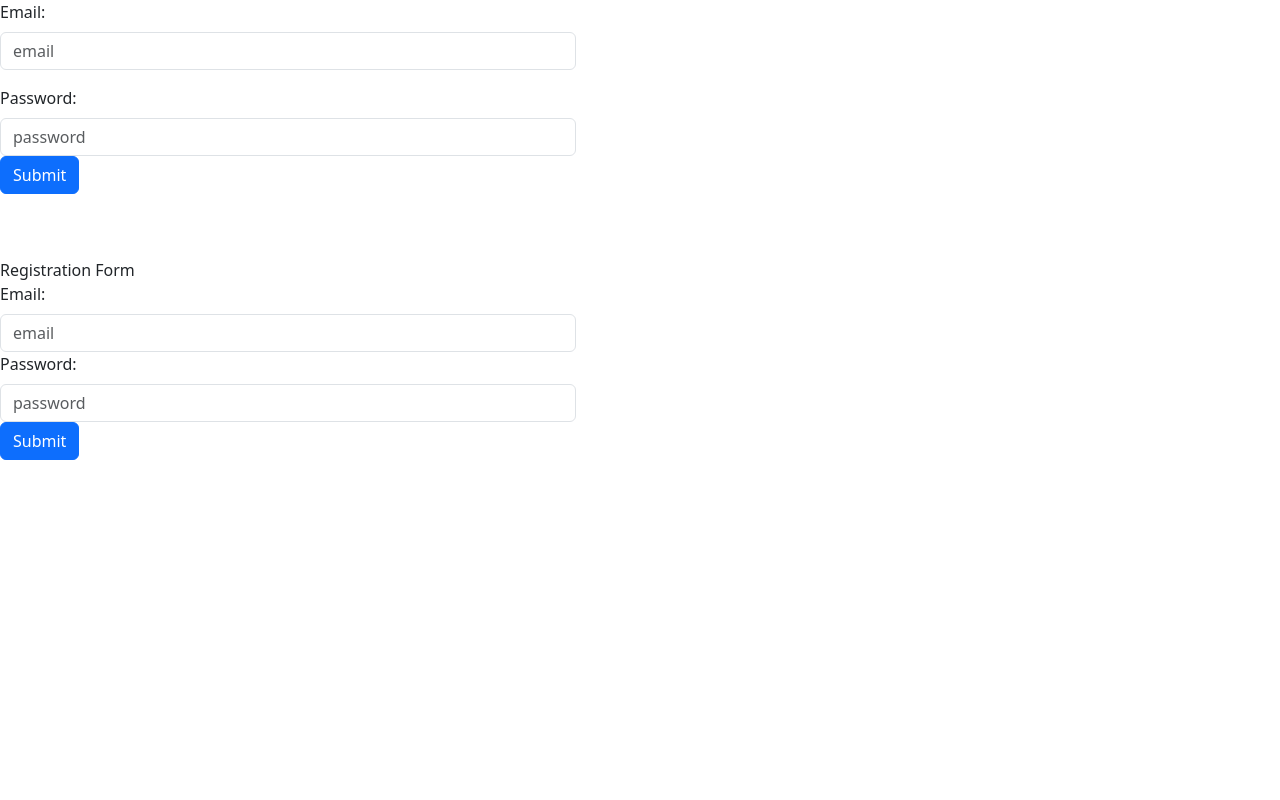
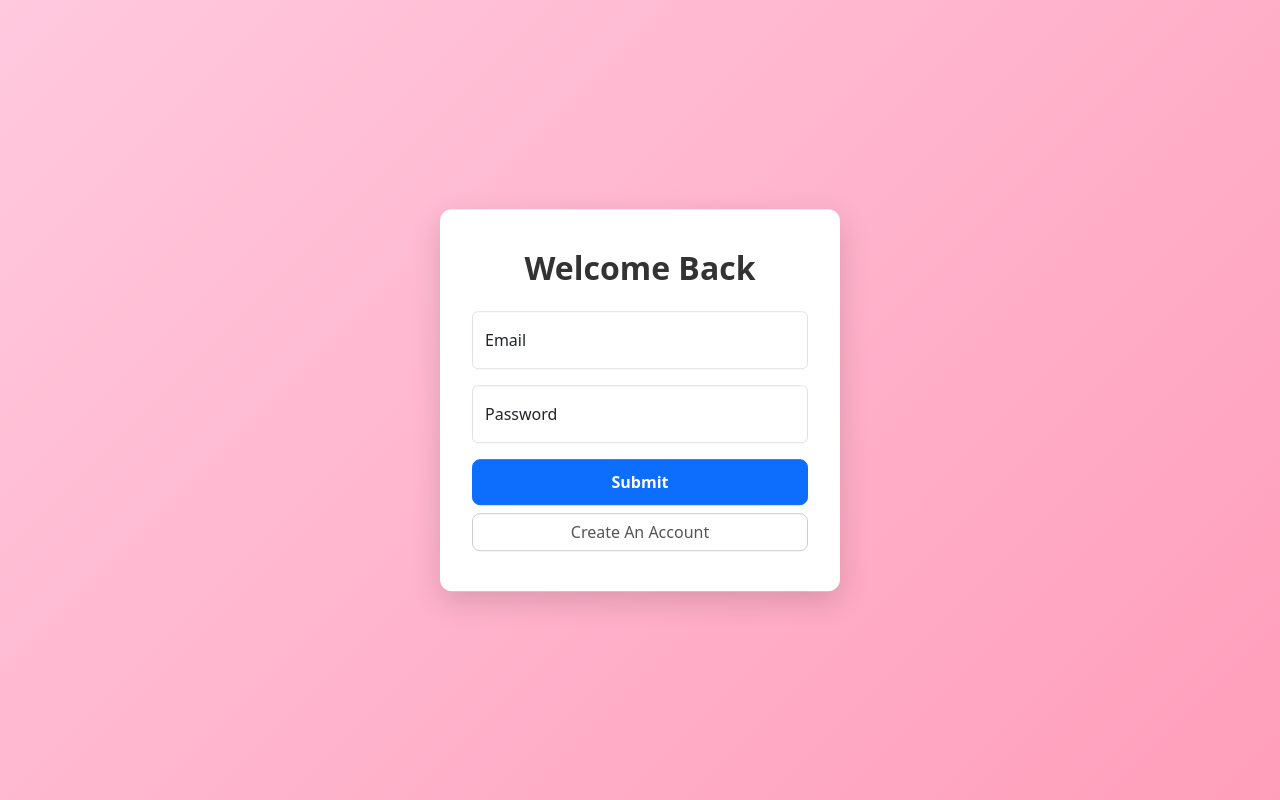
Before and after one commit to RichardJeanBaptiste/tajappointments, a React (Vite) app in the folder client/: page / in a window 1280 px wide. Built offline with nearby package versions, Linux system fonts and the light colour scheme.

Commit message:
added UI styling

```diff
--- a/client/src/App.css
+++ b/client/src/App.css
@@ -1,184 +1,46 @@
-.counter {
-  font-size: 16px;
-  padding: 5px 10px;
-  border-radius: 5px;
-  color: var(--accent);
-  background: var(--accent-bg);
-  border: 2px solid transparent;
-  transition: border-color 0.3s;
-  margin-bottom: 24px;
-
-  &:hover {
-    border-color: var(--accent-border);
-  }
-  &:focus-visible {
-    outline: 2px solid var(--accent);
-    outline-offset: 2px;
-  }
+.lRoot {
+  background: linear-gradient(135deg, #ffc9de 0%, #ff9ebb 100%);
+  width: 100vw;
+  height: 100vh;
+  position: relative;
 }
 
-.hero {
-  position: relative;
-
-  .base,
-  .framework,
-  .vite {
-    inset-inline: 0;
-    margin: 0 auto;
-  }
-
-  .base {
-    width: 170px;
-    position: relative;
-    z-index: 0;
-  }
-
-  .framework,
-  .vite {
-    position: absolute;
-  }
-
-  .framework {
-    z-index: 1;
-    top: 34px;
-    height: 28px;
-    transform: perspective(2000px) rotateZ(300deg) rotateX(44deg) rotateY(39deg)
-      scale(1.4);
-  }
-
-  .vite {
-    z-index: 0;
-    top: 107px;
-    height: 26px;
-    width: auto;
-    transform: perspective(2000px) rotateZ(300deg) rotateX(40deg) rotateY(39deg)
-      scale(0.8);
-  }
+.formStyle {
+  width: 100%;
+  max-width: 400px;
+  min-width: 300px;
+  position: absolute;
+  top: 50%;
+  left: 50%;
+  transform: translate(-50%, -50%);
+  background-color: #ffffff;
+  border: none;
+  border-radius: 12px;
+  padding: 2.5rem 2rem;
+  box-shadow: 0 10px 30px rgba(0, 0, 0, 0.15);
 }
 
-#center {
-  display: flex;
-  flex-direction: column;
-  gap: 25px;
-  place-content: center;
-  place-items: center;
-  flex-grow: 1;
-
-  @media (max-width: 1024px) {
-    padding: 32px 20px 24px;
-    gap: 18px;
-  }
+.formStyle h2 {
+  text-align: center;
+  margin-bottom: 1.5rem;
+  color: #333;
+  font-weight: 600;
 }
 
-#next-steps {
-  display: flex;
-  border-top: 1px solid var(--border);
-  text-align: left;
-
-  & > div {
-    flex: 1 1 0;
-    padding: 32px;
-    @media (max-width: 1024px) {
-      padding: 24px 20px;
-    }
-  }
-
-  .icon {
-    margin-bottom: 16px;
-    width: 22px;
-    height: 22px;
-  }
-
-  @media (max-width: 1024px) {
-    flex-direction: column;
-    text-align: center;
-  }
+.formStyle .btn-primary {
+  padding: 0.6rem;
+  font-weight: 600;
+  border-radius: 8px;
 }
 
-#docs {
-  border-right: 1px solid var(--border);
-
-  @media (max-width: 1024px) {
-    border-right: none;
-    border-bottom: 1px solid var(--border);
-  }
+.formStyle .btn-secondary,
+.formStyle .btn:not(.btn-primary) {
+  background-color: transparent;
+  border: 1px solid #ccc;
+  color: #555;
+  border-radius: 8px;
 }
 
-#next-steps ul {
-  list-style: none;
-  padding: 0;
-  display: flex;
-  gap: 8px;
-  margin: 32px 0 0;
-
-  .logo {
-    height: 18px;
-  }
-
-  a {
-    color: var(--text-h);
-    font-size: 16px;
-    border-radius: 6px;
-    background: var(--social-bg);
-    display: flex;
-    padding: 6px 12px;
-    align-items: center;
-    gap: 8px;
-    text-decoration: none;
-    transition: box-shadow 0.3s;
-
-    &:hover {
-      box-shadow: var(--shadow);
-    }
-    .button-icon {
-      height: 18px;
-      width: 18px;
-    }
-  }
-
-  @media (max-width: 1024px) {
-    margin-top: 20px;
-    flex-wrap: wrap;
-    justify-content: center;
-
-    li {
-      flex: 1 1 calc(50% - 8px);
-    }
-
-    a {
-      width: 100%;
-      justify-content: center;
-      box-sizing: border-box;
-    }
-  }
+.formStyle .btn:not(.btn-primary):hover {
+  background-color: #f5f5f5;
 }
-
-#spacer {
-  height: 88px;
-  border-top: 1px solid var(--border);
-  @media (max-width: 1024px) {
-    height: 48px;
-  }
-}
-
-.ticks {
-  position: relative;
-  width: 100%;
-
-  &::before,
-  &::after {
-    content: '';
-    position: absolute;
-    top: -4.5px;
-    border: 5px solid transparent;
-  }
-
-  &::before {
-    left: 0;
-    border-left-color: var(--border);
-  }
-  &::after {
-    right: 0;
-    border-right-color: var(--border);
-  }
-}
--- a/client/src/App.tsx
+++ b/client/src/App.tsx
@@ -1,5 +1,5 @@
 import { useState } from 'react'
-import { Button, Form  } from 'react-bootstrap';
+import { Button, Form, FloatingLabel, Stack, Fade } from 'react-bootstrap';
 import { useNavigate } from 'react-router';
 import './App.css'
 import * as React from "react";
@@ -13,6 +13,8 @@ function App() {
         let navigate = useNavigate();
         const { login } = useAuth();
 
+        const [showLogin, setShowLogin] = useState(true);
+
         const [ loginForm, setLoginForm ] = useState({
             email: '',
             password: ''
@@ -22,6 +24,7 @@ function App() {
             email: '',
             password: ''
         });
+
 
         const handleLoginFormChange = (e: React.ChangeEvent<any>, name: string) => {
 
@@ -123,36 +126,66 @@ function App() {
 
         }
 
+        const Login = () => {
             return (
-        <div>
-            <Form style={{ width: '45%' }}>
-            <Form.Group className='mb-3' controlId='loginEmail'>
-                <Form.Label>Email: </Form.Label>
-                <Form.Control type="email" placeholder='email' onChange={(e) => handleLoginFormChange(e,"email")} value={loginForm.email}/>
+                <>
+                    <Fade in={showLogin} appear unmountOnExit>
+                        <div className='formStyle'>
+                            <h2>Welcome Back</h2>
+
+                            <Form.Group className='mb-3'>
+                                <FloatingLabel controlId='loginEmail' label="Email">
+                                    <Form.Control type='email' placeholder='Email' onChange={(e) => handleLoginFormChange(e, "email")} value={loginForm.email}/>
+                                </FloatingLabel>
                             </Form.Group>
 
-            <Form.Group>
-                <Form.Label>Password: </Form.Label>
+                            <Form.Group className='mb-3'>
+                                <FloatingLabel controlId='loginPassword' label="Password">
                                     <Form.Control type='password' placeholder='password' onChange={(e) => handleLoginFormChange(e, "password")} value={loginForm.password}/>
+                                </FloatingLabel>
                             </Form.Group>
 
+                            <Stack gap={2}>
                                 <Button variant='primary' type="submit" onClick={handleLoginSubmit}>Submit</Button>
-            </Form>
+                                <Button variant='outline-secondary' onClick={() => setShowLogin(!showLogin)}>Create An Account</Button>
+                            </Stack>
+                        </div>
+                    </Fade>
 
-            <Form style={{ width: '45%', marginTop: '5%' }}>
+                </>
+            )
+        }
+
+        const Registration = () => {
+            return (
+                <>
+                    <Fade in={!showLogin} appear unmountOnExit>
+                        <div className='formStyle'>
                             <div>Registration Form</div>
-                <Form.Group>
+                            <Form.Group className='mb-3'>
                                 <Form.Label>Email: </Form.Label>
                                 <Form.Control type="email" placeholder="email" onChange={(e) => handleRegistrationFormChange(e,"email")} value={registrationForm.email}/>
                             </Form.Group>
 
-                <Form.Group>
+                            <Form.Group className='mb-3'>
                                 <Form.Label>Password: </Form.Label>
                                 <Form.Control type="password" placeholder="password" onChange={(e) => handleRegistrationFormChange(e, "password")} value={registrationForm.password}/>
                             </Form.Group>
 
+                            <Stack gap={2}>
                                 <Button variant="primary" onClick={handleRegistrationSubmit}>Submit</Button>
-            </Form>
+                                <Button variant='outline-secondary' onClick={() => setShowLogin(!showLogin)}> Have An Account ?</Button>
+                            </Stack>
+
+                        </div>
+                    </Fade>
+                </>
+            )
+        }
+
+    return (
+        <div className='lRoot'>
+            {(showLogin) ? <Login/> : <Registration/> }
         </div>
     )
   }
```
Lines whose indentation alone changed are shown as unchanged.
